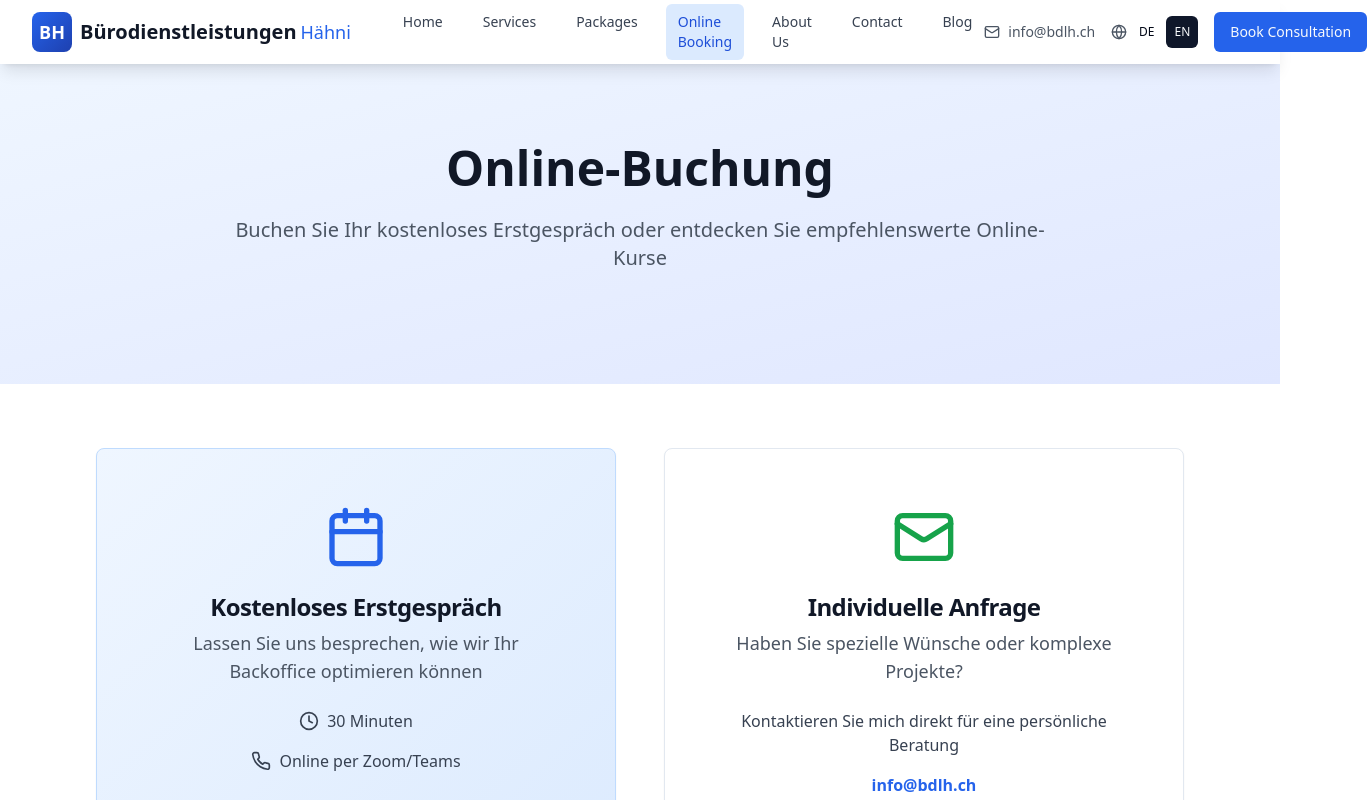
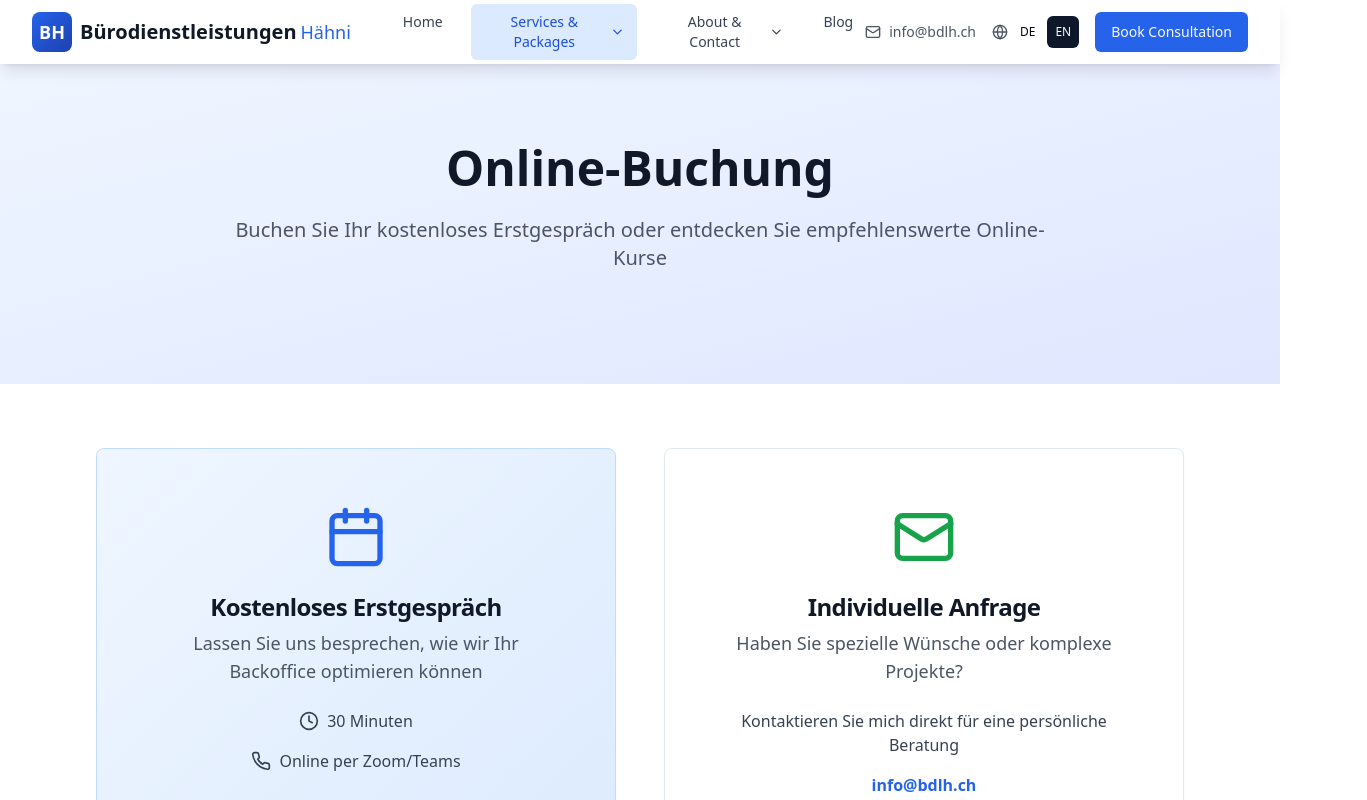
Before and after one commit to SensaiXo/haehni-virtuell-shop, a React (Vite) app: page /buchung in a window 1280 px wide. Shown: the top 800 px of the page, 1367 px wide, since content can reach past the window. Built offline with nearby package versions, Linux system fonts and the light colour scheme.

Commit message:
Refactor: Condense navigation structure
Merge services and packages, about and contact pages.

```diff
--- a/src/components/Navigation.tsx
+++ b/src/components/Navigation.tsx
@@ -1,27 +1,49 @@
 
 import React, { useState } from 'react';
 import { Link, useLocation } from 'react-router-dom';
-import { Menu, X, Phone, Mail } from 'lucide-react';
+import { Menu, X, Phone, Mail, ChevronDown } from 'lucide-react';
 import { Button } from '@/components/ui/button';
 import { useLanguage } from '@/contexts/LanguageContext';
 import LanguageToggle from './LanguageToggle';
 
 const Navigation = () => {
   const [isOpen, setIsOpen] = useState(false);
+  const [dropdownOpen, setDropdownOpen] = useState<string | null>(null);
   const location = useLocation();
   const { t } = useLanguage();
 
   const navItems = [
     { name: t('nav.home'), path: '/' },
-    { name: t('nav.services'), path: '/leistungen' },
-    { name: t('nav.products'), path: '/products' },
-    { name: t('nav.booking'), path: '/buchung' },
-    { name: t('nav.about'), path: '/ueber-uns' },
-    { name: t('nav.contact'), path: '/kontakt' },
+    {
+      name: t('nav.services_packages'),
+      path: null,
+      dropdown: [
+        { name: t('nav.services_overview'), path: '/leistungen' },
+        { name: t('nav.pricing_packages'), path: '/products' },
+        { name: t('nav.book_now'), path: '/buchung' },
+      ]
+    },
+    {
+      name: t('nav.about_contact'),
+      path: null,
+      dropdown: [
+        { name: t('nav.about_us'), path: '/ueber-uns' },
+        { name: t('nav.contact_info'), path: '/kontakt' },
+      ]
+    },
     { name: t('nav.blog'), path: '/blog' },
   ];
 
   const isActive = (path: string) => location.pathname === path;
+  const isDropdownActive = (dropdown: any[]) => dropdown.some(item => isActive(item.path));
+
+  const handleDropdownToggle = (itemName: string) => {
+    setDropdownOpen(dropdownOpen === itemName ? null : itemName);
+  };
+
+  const closeDropdown = () => {
+    setDropdownOpen(null);
+  };
 
   return (
     <nav className="bg-white shadow-lg sticky top-0 z-50">
@@ -44,8 +66,41 @@ const Navigation = () => {
           <div className="hidden md:block">
             <div className="ml-10 flex items-baseline space-x-4">
               {navItems.map((item) => (
+                <div key={item.name} className="relative">
+                  {item.dropdown ? (
+                    <div className="relative">
+                      <button
+                        onClick={() => handleDropdownToggle(item.name)}
+                        className={`px-3 py-2 rounded-md text-sm font-medium transition-colors duration-200 flex items-center space-x-1 ${
+                          isDropdownActive(item.dropdown)
+                            ? 'bg-blue-100 text-blue-700'
+                            : 'text-gray-700 hover:bg-gray-100 hover:text-blue-600'
+                        }`}
+                      >
+                        <span>{item.name}</span>
+                        <ChevronDown className="w-4 h-4" />
+                      </button>
+                      {dropdownOpen === item.name && (
+                        <div className="absolute left-0 mt-1 w-48 bg-white border border-gray-200 rounded-md shadow-lg z-50">
+                          {item.dropdown.map((subItem) => (
                             <Link
-                  key={item.name}
+                              key={subItem.name}
+                              to={subItem.path}
+                              onClick={closeDropdown}
+                              className={`block px-4 py-2 text-sm transition-colors duration-200 ${
+                                isActive(subItem.path)
+                                  ? 'bg-blue-100 text-blue-700'
+                                  : 'text-gray-700 hover:bg-gray-100 hover:text-blue-600'
+                              }`}
+                            >
+                              {subItem.name}
+                            </Link>
+                          ))}
+                        </div>
+                      )}
+                    </div>
+                  ) : (
+                    <Link
                       to={item.path}
                       className={`px-3 py-2 rounded-md text-sm font-medium transition-colors duration-200 ${
                         isActive(item.path)
@@ -55,6 +110,8 @@ const Navigation = () => {
                     >
                       {item.name}
                     </Link>
+                  )}
+                </div>
               ))}
             </div>
           </div>
@@ -89,8 +146,44 @@ const Navigation = () => {
           <div className="md:hidden">
             <div className="px-2 pt-2 pb-3 space-y-1 sm:px-3 bg-white border-t">
               {navItems.map((item) => (
+                <div key={item.name}>
+                  {item.dropdown ? (
+                    <div>
+                      <button
+                        onClick={() => handleDropdownToggle(item.name)}
+                        className={`w-full text-left px-3 py-2 rounded-md text-base font-medium transition-colors duration-200 flex items-center justify-between ${
+                          isDropdownActive(item.dropdown)
+                            ? 'bg-blue-100 text-blue-700'
+                            : 'text-gray-700 hover:bg-gray-100 hover:text-blue-600'
+                        }`}
+                      >
+                        <span>{item.name}</span>
+                        <ChevronDown className={`w-4 h-4 transition-transform duration-200 ${dropdownOpen === item.name ? 'rotate-180' : ''}`} />
+                      </button>
+                      {dropdownOpen === item.name && (
+                        <div className="pl-4 mt-1 space-y-1">
+                          {item.dropdown.map((subItem) => (
                             <Link
-                  key={item.name}
+                              key={subItem.name}
+                              to={subItem.path}
+                              onClick={() => {
+                                setIsOpen(false);
+                                closeDropdown();
+                              }}
+                              className={`block px-3 py-2 rounded-md text-sm transition-colors duration-200 ${
+                                isActive(subItem.path)
+                                  ? 'bg-blue-100 text-blue-700'
+                                  : 'text-gray-700 hover:bg-gray-100 hover:text-blue-600'
+                              }`}
+                            >
+                              {subItem.name}
+                            </Link>
+                          ))}
+                        </div>
+                      )}
+                    </div>
+                  ) : (
+                    <Link
                       to={item.path}
                       onClick={() => setIsOpen(false)}
                       className={`block px-3 py-2 rounded-md text-base font-medium transition-colors duration-200 ${
@@ -101,6 +194,8 @@ const Navigation = () => {
                     >
                       {item.name}
                     </Link>
+                  )}
+                </div>
               ))}
               <div className="px-3 py-2 border-t mt-2">
                 <div className="flex items-center justify-between mb-3">
--- a/src/contexts/LanguageContext.tsx
+++ b/src/contexts/LanguageContext.tsx
@@ -12,11 +12,13 @@ const translations = {
   de: {
     // Navigation
     'nav.home': 'Startseite',
-    'nav.services': 'Leistungen',
-    'nav.products': 'Pakete',
-    'nav.booking': 'Online-Buchung',
-    'nav.about': 'Über uns',
-    'nav.contact': 'Kontakt',
+    'nav.services_packages': 'Leistungen & Pakete',
+    'nav.services_overview': 'Leistungsübersicht',
+    'nav.pricing_packages': 'Preis-Pakete',
+    'nav.book_now': 'Jetzt buchen',
+    'nav.about_contact': 'Über uns & Kontakt',
+    'nav.about_us': 'Über uns',
+    'nav.contact_info': 'Kontaktinformationen',
     'nav.blog': 'Blog',
     'cta.booking': 'Erstgespräch buchen',
 
@@ -58,11 +60,13 @@ const translations = {
   en: {
     // Navigation
     'nav.home': 'Home',
-    'nav.services': 'Services',
-    'nav.products': 'Packages',
-    'nav.booking': 'Online Booking',
-    'nav.about': 'About Us',
-    'nav.contact': 'Contact',
+    'nav.services_packages': 'Services & Packages',
+    'nav.services_overview': 'Services Overview',
+    'nav.pricing_packages': 'Pricing Packages',
+    'nav.book_now': 'Book Now',
+    'nav.about_contact': 'About & Contact',
+    'nav.about_us': 'About Us',
+    'nav.contact_info': 'Contact Info',
     'nav.blog': 'Blog',
     'cta.booking': 'Book Consultation',
 
```
Lines whose indentation alone changed are shown as unchanged.
